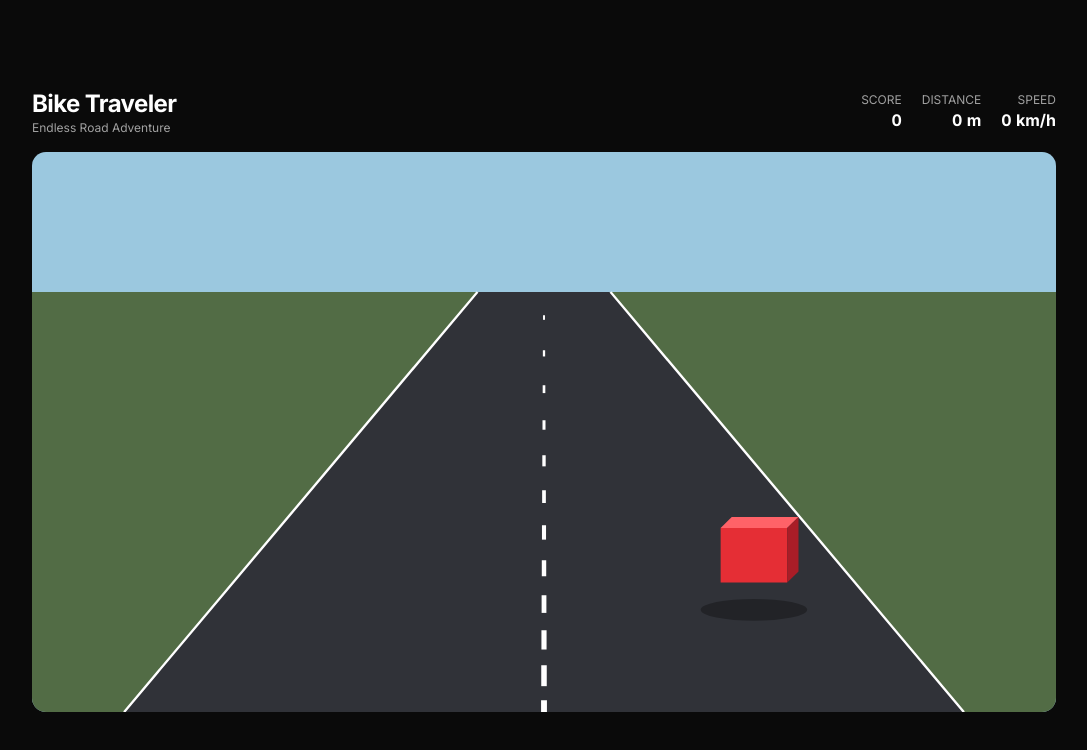
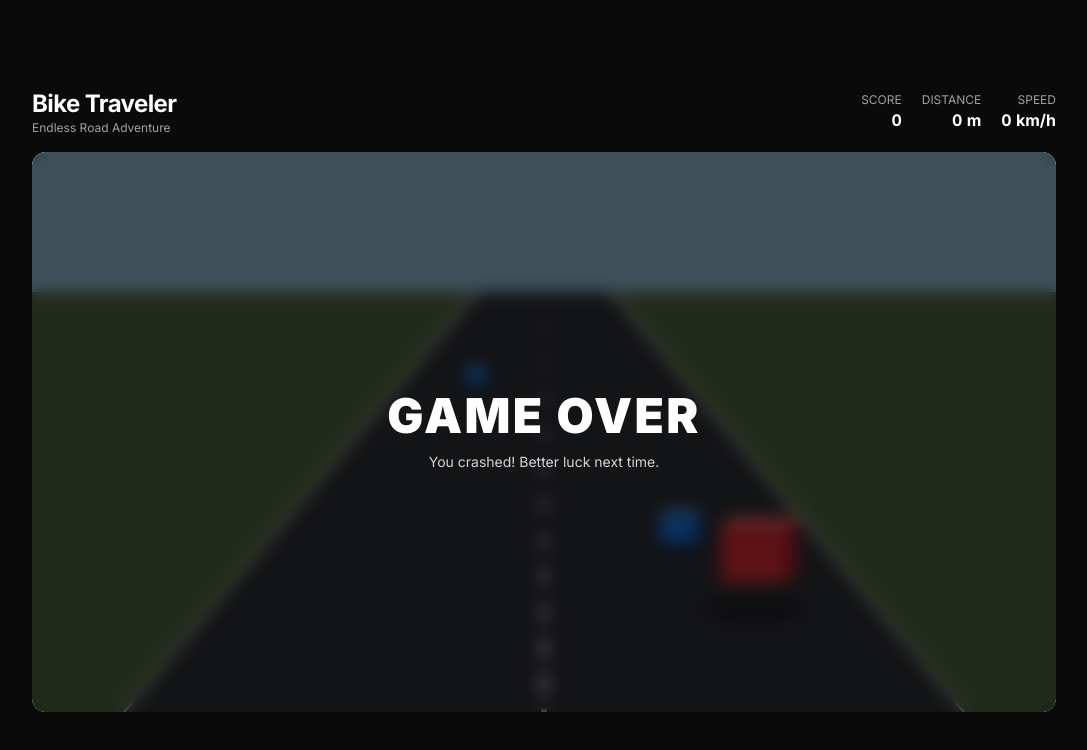
Before and after one commit to jeremiskie/bike-traveler, a Next.js app: page / in a window 1280 px wide. Shown: the top 750 px of the page, without its empty margins (96-1183 px from the left). Built offline with nearby package versions, Linux system fonts and the light colour scheme.

Commit message:
function works keypressed

```diff
--- /dev/null
+++ b/components/game/GameObstacle.tsx
@@ -0,0 +1,62 @@
+
+interface GameObstacleProps {
+  x: number;
+  y: number;
+  size: number;
+}
+
+export default function GameObstacle({
+  x,
+  y,
+  size,
+}: GameObstacleProps) {
+  return (
+    <svg
+      className="absolute inset-0 h-full w-full pointer-events-none"
+      viewBox="0 0 1200 800"
+      preserveAspectRatio="none"
+    >
+      {/* Shadow */}
+      <ellipse
+        cx={x}
+        cy={y + size * 0.6}
+        rx={size * 0.65}
+        ry={size * 0.2}
+        fill="rgba(0,0,0,0.35)"
+      />
+
+      {/* Front face */}
+      <rect
+        x={x - size / 2}
+        y={y - size / 2}
+        width={size}
+        height={size}
+        fill="#1677e8"
+      />
+
+      {/* Top face */}
+      <path
+        d={`
+          M ${x - size / 2} ${y - size / 2}
+          L ${x - size / 3} ${y - size * 0.7}
+          L ${x + size * 0.67} ${y - size * 0.7}
+          L ${x + size / 2} ${y - size / 2}
+          Z
+        `}
+        fill="#60a5fa"
+      />
+
+      {/* Side face */}
+      <path
+        d={`
+          M ${x + size / 2} ${y - size / 2}
+          L ${x + size * 0.67} ${y - size * 0.7}
+          L ${x + size * 0.67} ${y + size * 0.3}
+          L ${x + size / 2} ${y + size / 2}
+          Z
+        `}
+        fill="#0755b5"
+      />
+    </svg>
+  );
+}
--- /dev/null
+++ b/components/game/GameOverDialog.tsx
@@ -0,0 +1,66 @@
+
+import Link from "next/link";
+
+interface GameOverDialogProps {
+  phase: "playing" | "gameOver" | "results";
+  onPlayAgain: () => void;
+}
+
+export default function GameOverDialog({
+  phase,
+  onPlayAgain,
+}: GameOverDialogProps) {
+  if (phase === "playing") return null;
+
+  return (
+    <div className="absolute inset-0 z-20 flex items-center justify-center bg-black/60 backdrop-blur-sm">
+      {phase === "gameOver" && (
+        <div className="animate-in zoom-in text-center">
+          <h2 className="text-5xl font-black tracking-wider text-white">
+            GAME OVER
+          </h2>
+          <p className="mt-3 text-sm text-neutral-300">
+            You crashed! Better luck next time.
+          </p>
+        </div>
+      )}
+
+      {phase === "results" && (
+        <div className="w-full max-w-md px-6 text-center text-white">
+          {/* Top */}
+          <h2 className="mb-8 text-3xl font-black">
+            TRY AGAIN?
+          </h2>
+
+          {/* Center */}
+          <button
+            onClick={onPlayAgain}
+            className="flex w-full items-center justify-center gap-3 rounded-xl bg-red-600 px-6 py-4 text-lg font-bold transition hover:bg-red-500 active:scale-95"
+          >
+            <span className="text-2xl">↻</span>
+            PLAY AGAIN
+          </button>
+
+          {/* Bottom actions */}
+          <div className="mt-8 flex items-center justify-between">
+            <Link
+              href="/"
+              className="flex flex-col items-center gap-2 text-sm text-neutral-300 transition hover:text-white"
+            >
+              <span className="text-3xl">⌂</span>
+              HOME
+            </Link>
+
+            <Link
+              href="/leaderboards"
+              className="flex flex-col items-center gap-2 text-sm text-neutral-300 transition hover:text-white"
+            >
+              <span className="text-3xl">🏆</span>
+              LEADERBOARDS
+            </Link>
+          </div>
+        </div>
+      )}
+    </div>
+  );
+}
--- a/components/game/GameScene.tsx
+++ b/components/game/GameScene.tsx
@@ -1,20 +1,188 @@
 
 "use client";
 
-import { useCallback, useState } from "react";
+import { useCallback, useEffect, useRef, useState } from "react";
+
 import GameRoad from "./GameRoad";
 import GameCharacter from "./GameCharacter";
+import GameObstacle from "./GameObstacle";
 import GameHeader from "./GameHeader";
+import GameOverDialog from "./GameOverDialog";
+
 import { useGameAnimation } from "@/hooks/useGameAnimation";
+import { usePlayerControls } from "@/hooks/usePlayerControls";
+
+type Lane = "left" | "right";
+type GamePhase = "playing" | "gameOver" | "results";
+
+interface Obstacle {
+  id: number;
+  lane: Lane;
+  progress: number;
+}
+
+interface GameFrame {
+  offset: number;
+  obstacles: Obstacle[];
+}
+
+const WIDTH = 1200;
+const HEIGHT = 800;
+const HORIZON = 200;
+const PLAYER_Y = 576;
 
 export default function GameScene() {
-  const [offset, setOffset] = useState(0);
+  const [lane, setLane] = useState<Lane>("right");
+  const [phase, setPhase] = useState<GamePhase>("playing");
 
-  const updateFrame = useCallback((deltaTime: number) => {
-    setOffset((previous) => (previous + 3 * deltaTime) % 10000);
+  const [frame, setFrame] = useState<GameFrame>({
+    offset: 0,
+    obstacles: [],
+  });
+
+  const laneRef = useRef<Lane>("right");
+  const phaseRef = useRef<GamePhase>("playing");
+
+  const obstaclesRef = useRef<Obstacle[]>([]);
+  const offsetRef = useRef(0);
+  const spawnTimerRef = useRef(0);
+  const nextIdRef = useRef(0);
+
+  // Keep current lane and phase accessible to animation
+  useEffect(() => {
+    laneRef.current = lane;
+  }, [lane]);
+
+  useEffect(() => {
+    phaseRef.current = phase;
+  }, [phase]);
+
+  // Player controls
+  const moveLeft = useCallback(() => {
+    setLane("left");
   }, []);
 
-  useGameAnimation({ onFrame: updateFrame });
+  const moveRight = useCallback(() => {
+    setLane("right");
+  }, []);
+
+  usePlayerControls({
+    onMoveLeft: moveLeft,
+    onMoveRight: moveRight,
+    enabled: phase === "playing",
+  });
+
+  // Game animation
+  const updateFrame = useCallback((deltaTime: number) => {
+    if (phaseRef.current !== "playing") return;
+
+    offsetRef.current = (offsetRef.current + 3 * deltaTime) % 10000;
+
+    spawnTimerRef.current += deltaTime;
+
+    // Spawn a new obstacle periodically
+    if (spawnTimerRef.current >= 90) {
+      spawnTimerRef.current = 0;
+
+      obstaclesRef.current.push({
+        id: nextIdRef.current++,
+        lane: Math.random() > 0.5 ? "left" : "right",
+        progress: 0,
+      });
+    }
+
+    // Move obstacles toward the player
+    obstaclesRef.current = obstaclesRef.current
+      .map((obstacle) => ({
+        ...obstacle,
+        progress: obstacle.progress + 0.004 * deltaTime,
+      }))
+      .filter((obstacle) => obstacle.progress < 1.1);
+
+    // Collision detection
+    const collision = obstaclesRef.current.some((obstacle) => {
+      const obstacleY =
+        HORIZON + obstacle.progress * (HEIGHT - HORIZON);
+
+      return (
+        obstacle.lane === laneRef.current &&
+        obstacleY >= PLAYER_Y - 35 &&
+        obstacleY <= PLAYER_Y + 35
+      );
+    });
+
+    if (collision) {
+      phaseRef.current = "gameOver";
+      setPhase("gameOver");
+      return;
+    }
+
+    // Update visual frame
+    setFrame({
+      offset: offsetRef.current,
+      obstacles: obstaclesRef.current,
+    });
+  }, []);
+
+  useGameAnimation({
+    onFrame: updateFrame,
+  });
+
+  // Show results 3 seconds after collision
+  useEffect(() => {
+    if (phase !== "gameOver") return;
+
+    const timeout = window.setTimeout(() => {
+      setPhase("results");
+    }, 3000);
+
+    return () => window.clearTimeout(timeout);
+  }, [phase]);
+
+  // Restart game
+  const handlePlayAgain = () => {
+    laneRef.current = "right";
+    phaseRef.current = "playing";
+
+    offsetRef.current = 0;
+    obstaclesRef.current = [];
+    spawnTimerRef.current = 0;
+    nextIdRef.current = 0;
+
+    setLane("right");
+    setFrame({
+      offset: 0,
+      obstacles: [],
+    });
+    setPhase("playing");
+  };
+
+  // Convert obstacle perspective to screen coordinates
+  const renderObstacle = (obstacle: Obstacle) => {
+    const progress = Math.min(obstacle.progress, 1);
+
+    const roadWidth =
+      156 + progress * (984 - 156);
+
+    const center = WIDTH / 2;
+
+    const x =
+      obstacle.lane === "right"
+        ? center + roadWidth * 0.25
+        : center - roadWidth * 0.25;
+
+    const y = HORIZON + progress * (HEIGHT - HORIZON);
+    const size = 12 + progress * 52;
+
+    return (
+      <GameObstacle
+        key={obstacle.id}
+        x={x}
+        y={y}
+        size={size}
+      />
+    );
+  };
 
   return (
     <div className="w-full">
@@ -25,22 +193,34 @@ export default function GameScene() {
         speed={0}
       />
 
-      <div className="relative h-[70vh] min-h-[400px] w-full overflow-hidden rounded-xl">
+      <div className="relative h-[70vh] min-h-[400px] w-full overflow-hidden rounded-xl bg-neutral-900">
+
         <GameRoad
-          width={1200}
-          height={800}
-          offset={offset}
+          width={WIDTH}
+          height={HEIGHT}
+          offset={frame.offset}
         />
 
+        {/* Obstacles */}
+        {frame.obstacles.map(renderObstacle)}
+
+        {/* Player */}
         <GameCharacter
-          width={1200}
-          height={800}
+          width={WIDTH}
+          height={HEIGHT}
           config={{
-            lane: "right",
+            lane,
             sizeRatio: 0.065,
             verticalPosition: 0.72,
           }}
         />
+
+        {/* Game Over */}
+        <GameOverDialog
+          phase={phase}
+          onPlayAgain={handlePlayAgain}
+        />
+
       </div>
     </div>
   );
--- /dev/null
+++ b/hooks/usePlayerControls.ts
@@ -0,0 +1,45 @@
+
+"use client";
+
+import { useEffect } from "react";
+
+interface UsePlayerControlsProps {
+  onMoveLeft: () => void;
+  onMoveRight: () => void;
+  enabled: boolean;
+}
+
+export function usePlayerControls({
+  onMoveLeft,
+  onMoveRight,
+  enabled,
+}: UsePlayerControlsProps) {
+  useEffect(() => {
+    if (!enabled) return;
+
+    const handleKeyDown = (event: KeyboardEvent) => {
+      if (
+        event.key === "ArrowLeft" ||
+        event.key === "ArrowRight"
+      ) {
+        event.preventDefault();
+      }
+
+      if (event.repeat) return;
+
+      if (event.key === "ArrowLeft") {
+        onMoveLeft();
+      }
+
+      if (event.key === "ArrowRight") {
+        onMoveRight();
+      }
+    };
+
+    window.addEventListener("keydown", handleKeyDown);
+
+    return () => {
+      window.removeEventListener("keydown", handleKeyDown);
+    };
+  }, [enabled, onMoveLeft, onMoveRight]);
+}
```
